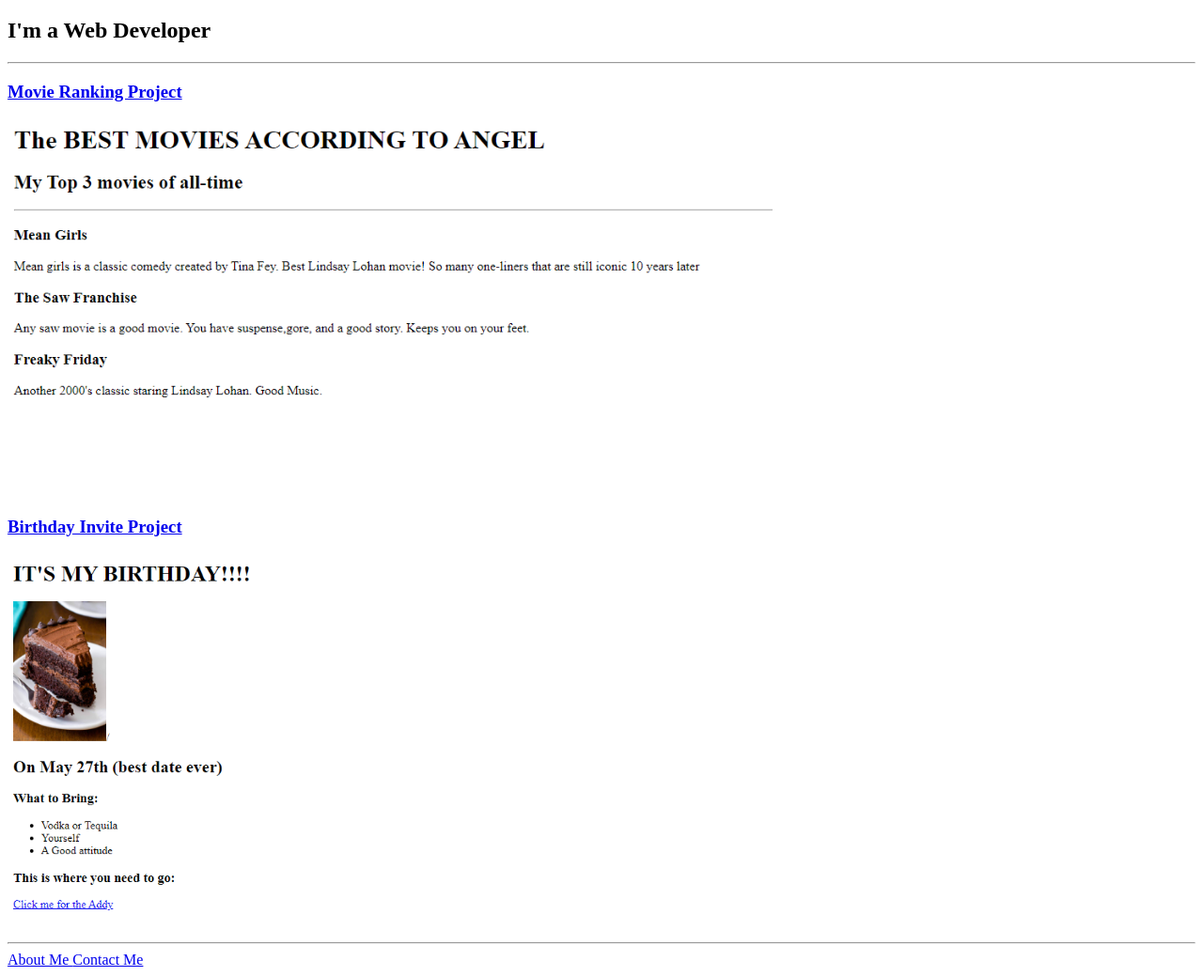
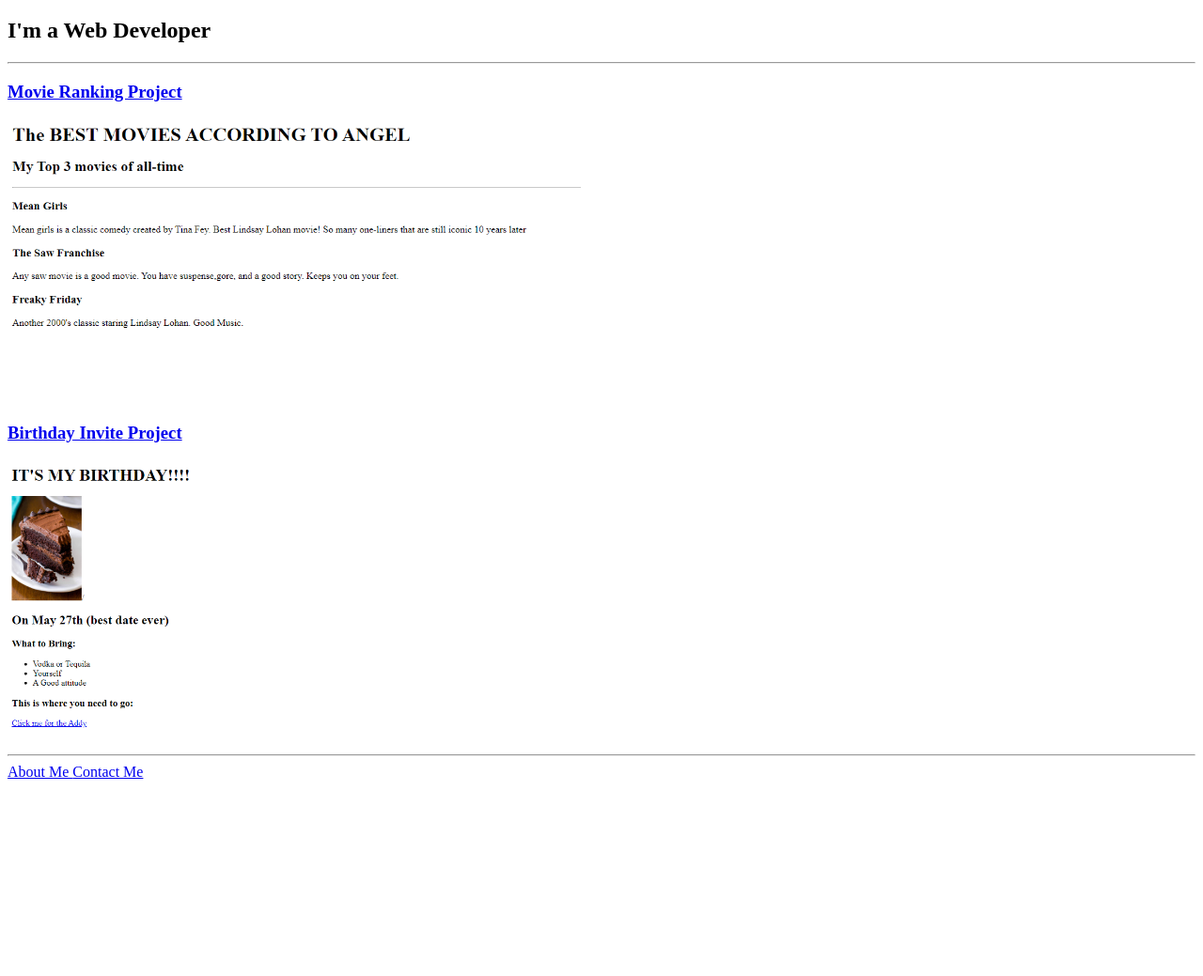
Before and after one commit to Aesquer/html-portfolio, a plain HTML site: page index.html in a window 1280 px wide. Shown: the part 61-1100 px from the top of the page at 94% size. After the commit the page ends 900 px from the top, so only its background shows below. Drawn offline with Linux system fonts and the light colour scheme.

Commit message:
Add files via upload

```diff
--- a/index.html
+++ b/index.html
@@ -11,9 +11,9 @@
     <h2> I'm a Web Developer</h2>
     <hr />
    <h3><a href="./public/movie-ranking.html">Movie Ranking Project</a></h3>
-   <img src="./assets\images/Rankings.png" height="400" alt="Picture of ranking" img/>
+   <img src="./assets/images/Rankings.png" height="300" alt="Picture of ranking" img/>
    <h3> <a href="./public/birthday-invite.html">Birthday Invite Project</a></h3>
-   <img src="./assets/images/invite.png" height="400" alt="picture of birthday invite" img/>
+   <img src="./assets/images/invite.png" height="300" alt="picture of birthday invite" img/>
 <Hr />
 <a href="./public/about.html" > About Me </a>
 <a href="./public/contact.html" > Contact Me</a>
```
